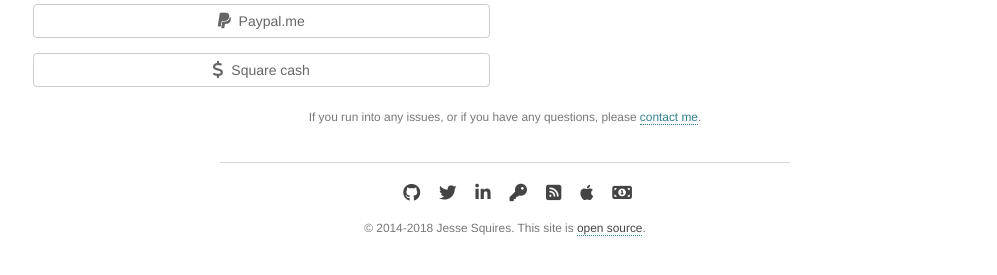
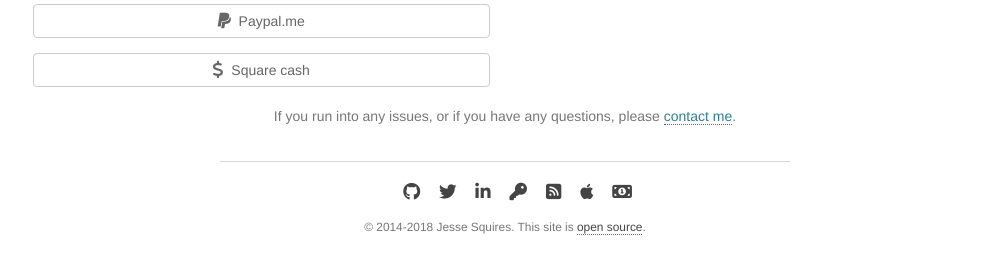
Before and after one commit to jessesquires/jessesquires.com, a Jekyll site: the page built from pay.md, in a window 1280 px wide. Shown: the part 401-676 px from the top of the page, without its empty margins (135-1132 px from the left). Built offline with Jekyll 4.4.1, drawn with Linux system fonts in a browser that asks for light colours; nearby versions of some CDN libraries; library files that are not in the unit come from our copies.

Commit message:
tweak pay design

```diff
--- a/pay.md
+++ b/pay.md
@@ -27,6 +27,6 @@ Do you need to pay me for contracting, consulting, or freelance work? Or, do you
    <div class="col"></div>
 </div> <!-- row -->
 
-<p class="text-center text-muted"><small>
+<p class="text-center text-muted">
 If you run into any issues, or if you have any questions, please <a href="/contact">contact me</a>.
-</small></p>
+</p>
```
